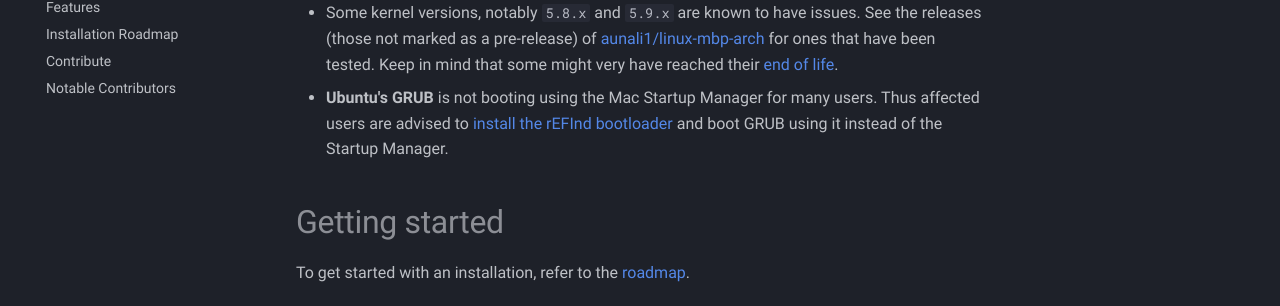
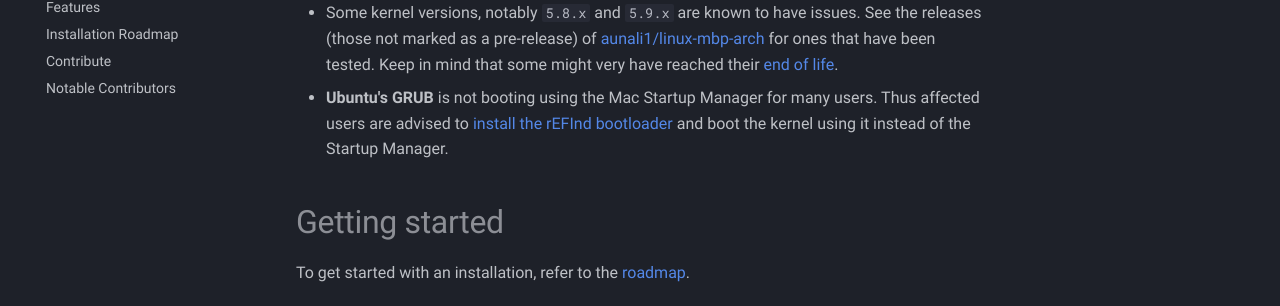
Before and after one commit to t2linux/wiki, an MkDocs documentation site: the page built from docs/index.md, in a window 1280 px wide and 900 px high, scrolled down 334 px. Shown: the part 146-452 px from the top of the window. Built offline with MkDocs 1.6.1 and Material for MkDocs 9.7.7, drawn with Linux system fonts in a browser that asks for light colours; comment, search, counter and statistics services are not loaded.

Commit message:
Update index.md

```diff
--- a/docs/index.md
+++ b/docs/index.md
@@ -8,7 +8,7 @@ A list of those devices can be found [on Apple's website](https://support.apple.
 # Warnings
 
 - Some kernel versions, notably `5.8.x` and `5.9.x` are known to have issues. See the releases (those not marked as a pre-release) of [aunali1/linux-mbp-arch](https://github.com/aunali1/linux-mbp-arch/releases) for ones that have been tested. Keep in mind that some might very have reached their [end of life](https://en.wikipedia.org/wiki/Linux_kernel_version_history#Releases_5.x.y).
-- **Ubuntu's GRUB** is not booting using the Mac Startup Manager for many users. Thus affected users are advised to [install the rEFInd bootloader](https://wiki.t2linux.org/guides/refind/) and boot GRUB using it instead of the Startup Manager.
+- **Ubuntu's GRUB** is not booting using the Mac Startup Manager for many users. Thus affected users are advised to [install the rEFInd bootloader](https://wiki.t2linux.org/guides/refind/) and boot the kernel using it instead of the Startup Manager.
 
 # Getting started
 
```
